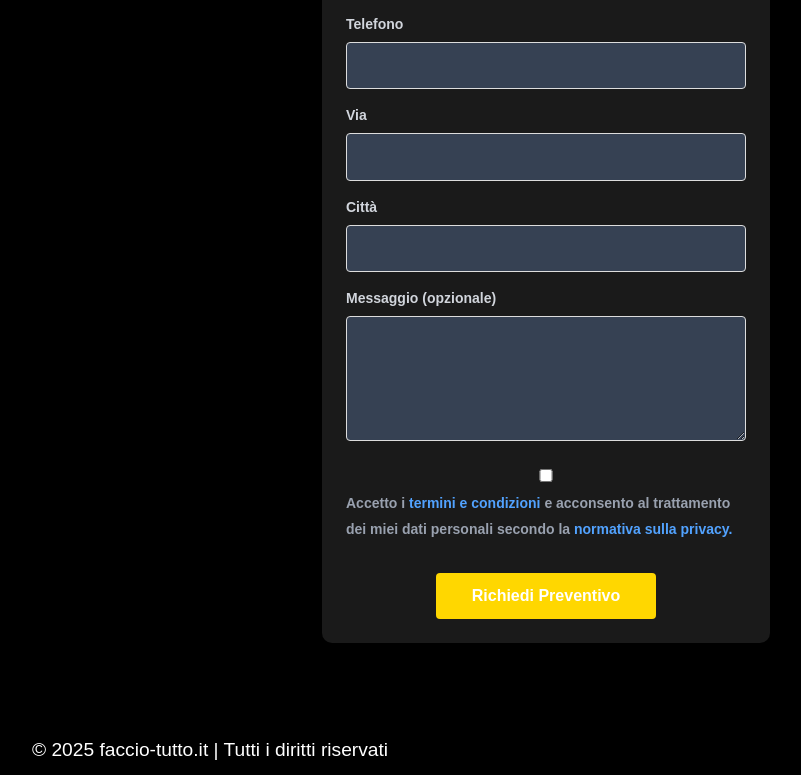
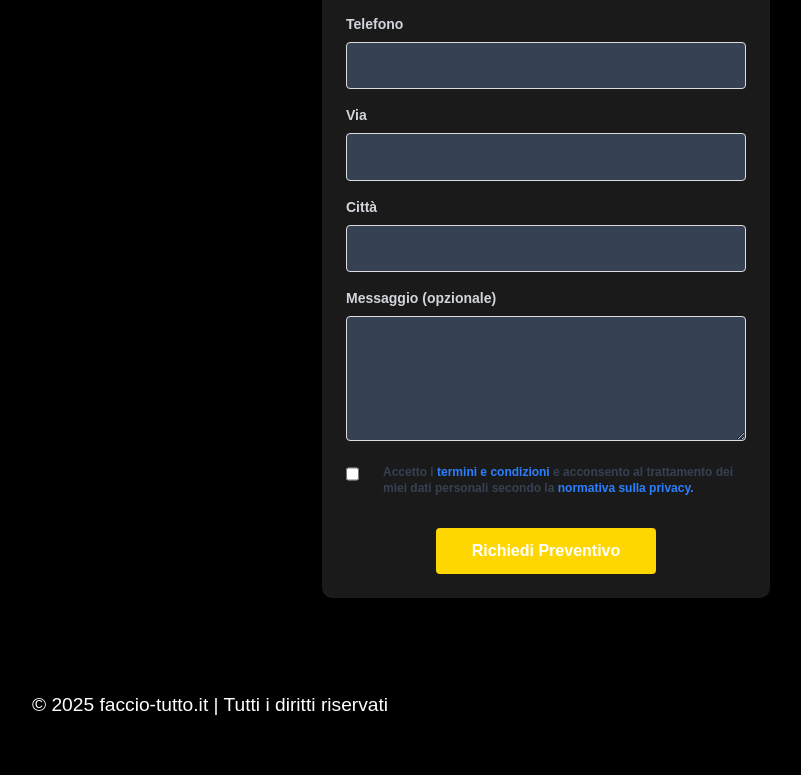
Before and after one commit to faccio-tutto/faccio-tutto, a Next.js app: page /infissi in a window 1280 px wide. Shown: the part 4713-5488 px from the top of the page, without its empty margins (430-1231 px from the left). After the commit the page ends 5444 px from the top, so only its background shows below. Built offline with nearby package versions, Linux system fonts and the light colour scheme.

Commit message:
Modifiche modulo contatti pagina infissi

```diff
--- a/app/infissi/ModuloContatti.js
+++ b/app/infissi/ModuloContatti.js
@@ -300,23 +300,25 @@ function ModuloContatti({ destinatarioEmail }) {
               ></textarea>
             </div>
             {/* Modifiche per la privacy e il pulsante, già implementate */}
-            <div className="items-start"> {/* Aggiunto 'flex' qui per allineare checkbox e label */}
+           <div className="flex items-start">
+                <div className="flex items-center h-5">
                   <input
                     type="checkbox"
-                className="mr-2 mt-1"
+                    id="privacy"
+                    className="focus:ring-blue-500 h-4 w-4 text-blue-600 border-gray-300 rounded mr-3"
                     checked={privacy}
                     onChange={(e) => setPrivacy(e.target.checked)}
                   />
-              <label className="text-sm text-gray-400 flex-1 leading-tight">
+                </div>
+                <div className="ml-3 text-xs">
+                  <label htmlFor="privacy" className="font-medium text-gray-700">
                     Accetto i{' '}
-                <a href="/termini-e-condizioni.pdf" className="text-blue-400 hover:underline">
-                  termini e condizioni
-                </a>{' '}
-                e acconsento al trattamento dei miei dati personali secondo la{' '}
-                <a href="/normativa-privacy.pdf" className="text-blue-400 hover:underline">
-                  normativa sulla privacy.
-                </a>
+                    <a href="/termini e condizioni.pdf" className="text-blue-500 hover:underline">termini e condizioni</a>{' '}
+                    e acconsento al trattamento
+                    dei miei dati personali secondo la{' '}
+                    <a href="/normativa privacy.pdf" className="text-blue-500 hover:underline">normativa sulla privacy.</a>
                   </label>
+                </div>
             </div>
             {/* Contenitore per centrare il pulsante */}
             <div className="flex justify-center">
```
Lines whose indentation alone changed are shown as unchanged.
